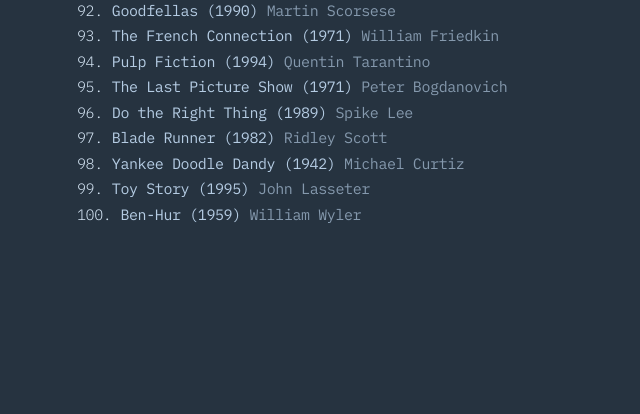
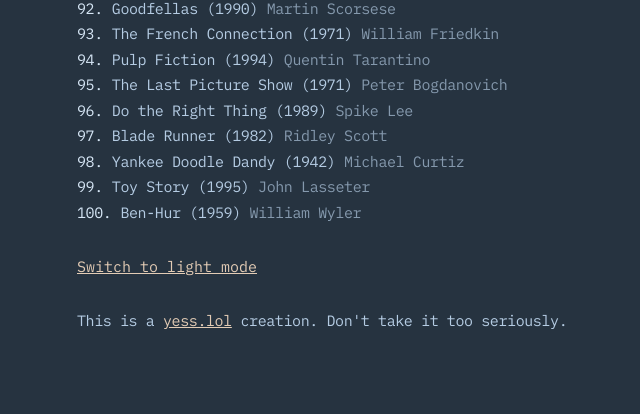
Before and after one commit to nmsalvatore/afi100, a Flask app: page / in a window 1280 px wide. Shown: the part 2827-3241 px from the top of the page, without its empty margins (219-859 px from the left). Before the commit the page ends 3050 px from the top, so only its background shows below. Run offline with Flask 3, Linux system fonts and the light colour scheme; data comes from the database, SQL or seed files in the repository; some libraries are stand-ins or nearby versions.

Commit message:
feat: add theme color toggling

```diff
--- a/static/css/style.css
+++ b/static/css/style.css
@@ -1,12 +1,22 @@
-@import url("https://fonts.googleapis.com/css2?family=IBM+Plex+Mono:wght@300;400&display=swap");
+@import url("https://fonts.googleapis.com/css2?family=IBM+Plex+Mono:wght@400&display=swap");
 
 :root {
-    --dark-blue: hsl(210 25% 20%);
-    --medium-blue: hsl(210 20% 60%);
-    --light-blue: hsl(210 45% 80%);
-    --whitish: hsl(210 60% 90%);
-    --light-yellow: hsl(30 45% 80%);
+    --bg-color: hsl(210 25% 20%);
+    --bg-color-opaque: rgba(38, 51, 64, 0.8);
+    --secondary-color: hsl(210 20% 60%);
+    --primary-color: hsl(210 45% 80%);
+    --neutral-color: hsl(210 60% 90%);
+    --accent-color: hsl(30 45% 80%);
     --line-height: 1.7;
+}
+
+[data-theme="light-mode"] {
+    --bg-color: hsl(210 10% 94%);
+    --bg-color-opaque: rgba(238, 240, 241, 0.8);
+    --secondary-color: hsl(210 20% 60%);
+    --primary-color: hsl(210 45% 35%);
+    --neutral-color: hsl(210 60% 20%);
+    --accent-color: hsl(30 45% 60%);
 }
 
 * {
@@ -16,15 +26,14 @@
 }
 
 html {
-    background: var(--dark-blue);
-    color: var(--light-blue);
+    background: var(--bg-color);
+    color: var(--primary-color);
     font-size: 100%;
 }
 
 body {
     font-family: "IBM Plex Mono", Courier;
     font-size: 0.9375rem;
-    font-weight: 300;
     letter-spacing: -0.4px;
     margin: 4rem 0;
 }
@@ -36,8 +45,8 @@
 }
 
 header h1 {
-    color: var(--light-yellow);
-    font-size: 1.375rem;
+    color: var(--accent-color);
+    font-size: 1.25rem;
     line-height: 1;
     margin-bottom: 2rem;
 }
@@ -54,7 +63,8 @@
 }
 
 header,
-main {
+main,
+footer {
     width: 100%;
     max-width: 720px;
     margin: auto;
@@ -62,25 +72,24 @@
 }
 
 strong {
-    color: var(--light-yellow);
+    color: var(--accent-color);
 }
 
 .personal-link-container {
     padding: 1rem;
     margin-bottom: 1rem;
     background: rgba(0, 0, 0, 0.1);
-    color: var(--whitish);
+    color: var(--neutral-color);
 }
 
 #save_list_form button {
     background: none;
     border: none;
-    color: var(--light-yellow);
+    color: var(--accent-color);
     cursor: pointer;
     font-family: inherit;
     font-size: inherit;
     text-decoration: underline;
-    text-decoration-thickness: 1px;
 }
 
 #copy_url {
@@ -89,10 +98,9 @@
     color: inherit;
     cursor: pointer;
     font-family: inherit;
-    font-size: 0.875rem;
+    font-size: inherit;
     margin-left: 1rem;
     text-decoration: underline;
-    text-decoration-thickness: 1px;
 }
 
 #copy_url.copied {
@@ -100,8 +108,7 @@
 }
 
 #url {
-    color: var(--light-yellow);
-    font-weight: 400;
+    color: var(--accent-color);
 }
 
 main {
@@ -116,46 +123,69 @@
     display: flex;
 }
 
-p {
-    color: var(--whitish);
+header p {
+    color: var(--neutral-color);
     line-height: var(--line-height);
 }
 
-p:not(p:last-of-type) {
+header p:not(p:last-of-type) {
     margin-bottom: 1rem;
 }
 
-p:last-of-type {
+header p:last-of-type {
     margin-bottom: 2rem;
 }
 
 li > div {
     cursor: pointer;
     display: inline-block;
-    font-weight: 400;
 }
 
 li > div[data-watched="true"] {
     text-decoration: line-through;
-    text-decoration-color: var(--medium-blue);
-    text-decoration-thickness: 1px;
+    text-decoration-color: var(--secondary-color);
     opacity: 0.5;
 }
 
 li > div[data-watched="true"] > span.info {
-    color: var(--medium-blue);
+    color: var(--secondary-color);
 }
 
 span.ranking {
-    color: var(--whitish);
+    color: var(--neutral-color);
     margin-right: 1ch;
 }
 
 span.director {
-    color: var(--medium-blue);
+    color: var(--secondary-color);
 }
 
 a.fancy-link {
-    color: var(--light-blue);
+    color: var(--primary-color);
     line-height: var(--line-height);
 }
+
+button#theme_toggler {
+    cursor: pointer;
+    /* position: fixed; */
+    right: 1rem;
+    bottom: 1rem;
+    background: var(--bg-color);
+    border: none;
+    color: var(--accent-color);
+    font-family: inherit;
+    font-size: inherit;
+    text-decoration: underline;
+}
+
+footer p {
+    line-height: var(--line-height);
+}
+
+footer button {
+    margin-bottom: 2rem;
+}
+
+footer a {
+    color: var(--accent-color);
+}
--- /dev/null
+++ b/static/js/theme.js
@@ -0,0 +1,78 @@
+document.addEventListener("DOMContentLoaded", (e) => {
+    const savedTheme = localStorage.getItem("theme");
+
+    if (!savedTheme) {
+        return;
+    }
+
+    switch (savedTheme) {
+        case "dark-mode":
+            setDarkMode();
+            break;
+        case "light-mode":
+            setLightMode();
+            break;
+    }
+});
+
+function toggleTheme() {
+    const htmlElement = getHTMLElement();
+    const currentTheme = htmlElement.dataset.theme;
+
+    switch (currentTheme) {
+        case "dark-mode":
+            setLightMode();
+            break;
+        case "light-mode":
+            setDarkMode();
+            break;
+    }
+}
+
+function setLightMode() {
+    const htmlElement = getHTMLElement();
+    htmlElement.dataset.theme = "light-mode";
+    setButtonText("Switch to dark mode");
+    setThemeColorMetaTag("hsl(210 10% 94%)");
+    localStorage.setItem("theme", "light-mode");
+}
+
+function setDarkMode() {
+    const document = getHTMLElement();
+    document.dataset.theme = "dark-mode";
+    setButtonText("Switch to light mode");
+    setThemeColorMetaTag("hsl(210 25% 20%)");
+    localStorage.setItem("theme", "dark-mode");
+}
+
+function setButtonText(text) {
+    const button = document.getElementById("theme_toggler");
+
+    if (!button) {
+        console.error("Could not find theme toggle button");
+        return;
+    }
+
+    button.textContent = text;
+}
+
+function setThemeColorMetaTag(color) {
+    const metaTag = document.querySelector("meta[name='theme-color']");
+
+    if (!metaTag) {
+        console.error("Could not find meta tag with name 'theme-color'");
+    }
+
+    metaTag.content = color;
+}
+
+function getHTMLElement() {
+    const htmlDocument = document.documentElement;
+
+    if (!htmlDocument) {
+        console.error("Could not find HTML document element");
+        return;
+    }
+
+    return htmlDocument;
+}
--- a/templates/index.html
+++ b/templates/index.html
@@ -1,5 +1,5 @@
 <!DOCTYPE html>
-<html lang="en">
+<html lang="en" data-theme="dark-mode">
     <head>
         <meta charset="UTF-8">
         <meta name="viewport" content="width=device-width, initial-scale=1.0">
@@ -17,6 +17,8 @@
         {% if not list_id %}
             <script src="{{ url_for('static', filename='js/app.js') }}" defer></script>
         {% endif %}
+
+        <script src="{{ url_for('static', filename='js/theme.js') }}"></script>
     </head>
     <body data-list-id="{{ list_id }}">
         <header>
@@ -46,5 +48,10 @@
                 {% endfor %}
             </ul>
         </main>
+
+        <footer>
+            <button id="theme_toggler" onclick="toggleTheme()">Switch to light mode</button>
+            <p>This is a <a href="https://yess.lol">yess.lol</a> creation. Don't take it too seriously.</p>
+        </footer>
     </body>
 </html>
```
